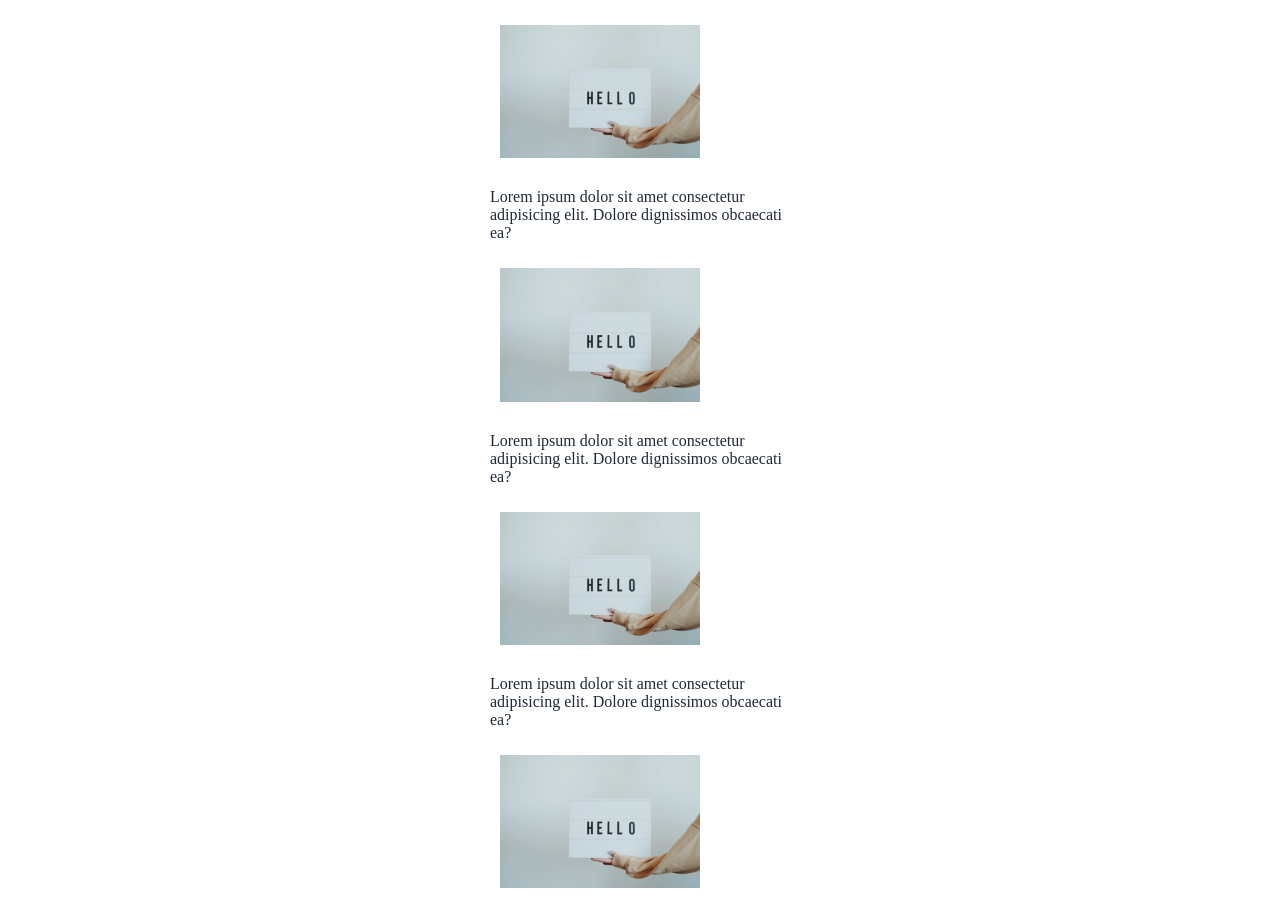
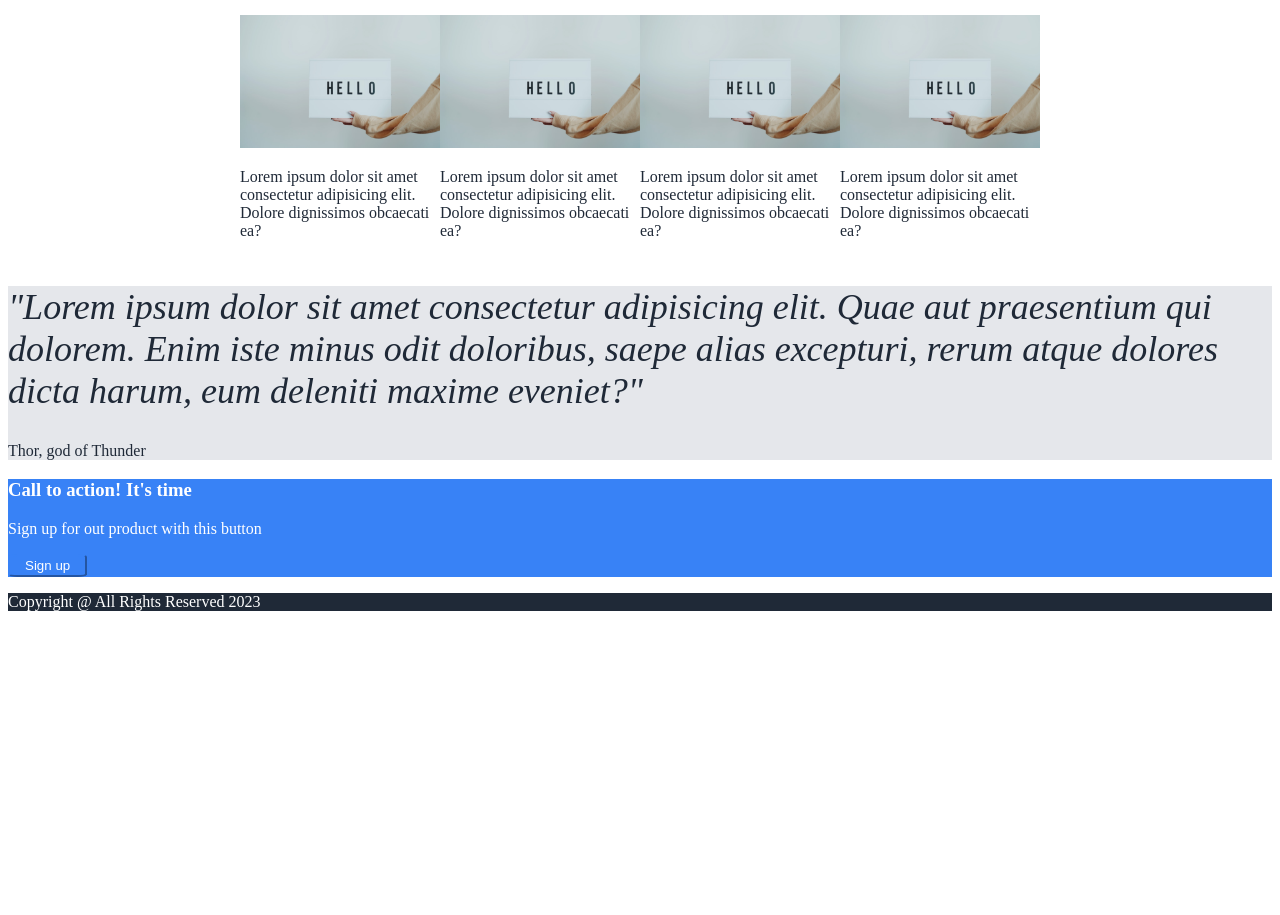
Before and after one commit to MatkoNikce/landing-page, a plain HTML site: page index.html in a window 1280 px wide. Shown: the part 570-1485 px from the top of the page. After the commit the page ends 1197 px from the top, so only its background shows below. Drawn offline with Linux system fonts and the light colour scheme.

Commit message:
Finish style.css up to information

```diff
--- a/style.css
+++ b/style.css
@@ -60,17 +60,20 @@ h1{
 }
 
 #information-images{
+    display: flex;
     flex-direction: row;
+    justify-content: space-around;
     flex-wrap: wrap;
-
 }
 
 #individual-images{
-  max-width: 300px;
+  max-width: 200px;
+  flex: 0 auto;
 }
+
 img{
     width: 200px;
-    margin: 10px;
+
 }
 /*quote*/
 #quote {
```
